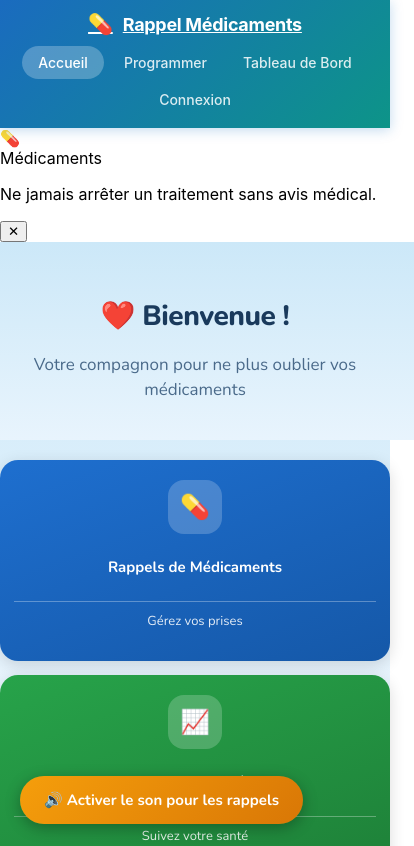
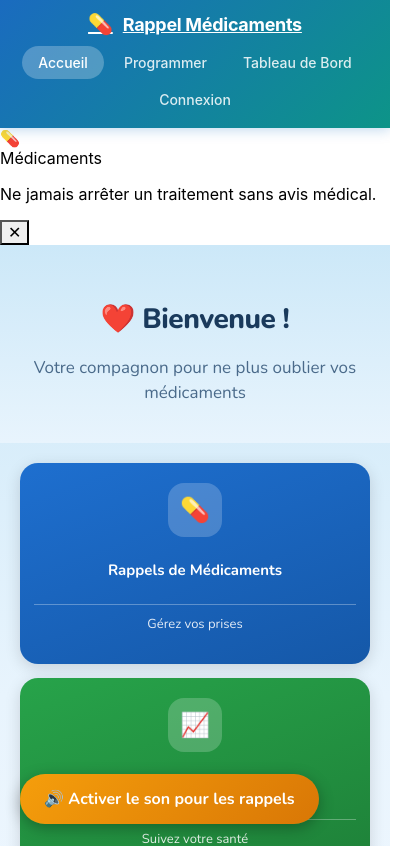
Before and after one commit to Brunbae/medication-reminder-new, a React (Create React App) app: page / in a window 390 px wide. Shown: the top 846 px of the page, 414 px wide, since content can reach past the window. Built offline with nearby package versions, Linux system fonts and the light colour scheme.

Commit message:
Fix responsive tous les telephones

```diff
--- a/public/index.html
+++ b/public/index.html
@@ -1,43 +1,24 @@
 <!DOCTYPE html>
-<html lang="en">
+<html lang="fr">
   <head>
     <meta charset="utf-8" />
     <link rel="icon" href="%PUBLIC_URL%/favicon.ico" />
-    <meta name="viewport" content="width=device-width, initial-scale=1" />
-    <meta name="theme-color" content="#000000" />
-    <meta
-      name="description"
-      content="Web site created using create-react-app"
-    />
+    <meta name="viewport" content="width=device-width, initial-scale=1, maximum-scale=5, user-scalable=yes" />
+    <meta name="theme-color" content="#0d9488" />
+    <meta name="apple-mobile-web-app-capable" content="yes" />
+    <meta name="apple-mobile-web-app-status-bar-style" content="default" />
+    <meta name="apple-mobile-web-app-title" content="Rappel Médicaments" />
+    <meta name="mobile-web-app-capable" content="yes" />
+    <meta name="description" content="Application de rappel de prise de médicaments" />
     <link rel="apple-touch-icon" href="%PUBLIC_URL%/logo192.png" />
-    <!--
-      manifest.json provides metadata used when your web app is installed on a
-      user's mobile device or desktop. See https://developers.google.com/web/fundamentals/web-app-manifest/
-    -->
     <link rel="manifest" href="%PUBLIC_URL%/manifest.json" />
-    <!--
-      Notice the use of %PUBLIC_URL% in the tags above.
-      It will be replaced with the URL of the `public` folder during the build.
-      Only files inside the `public` folder can be referenced from the HTML.
-
-      Unlike "/favicon.ico" or "favicon.ico", "%PUBLIC_URL%/favicon.ico" will
-      work correctly both with client-side routing and a non-root public URL.
-      Learn how to configure a non-root public URL by running `npm run build`.
-    -->
-    <title>React App</title>
+    <link rel="preconnect" href="https://fonts.googleapis.com" />
+    <link rel="preconnect" href="https://fonts.gstatic.com" crossorigin />
+    <link href="https://fonts.googleapis.com/css2?family=Nunito:wght@400;600;700;800;900&display=swap" rel="stylesheet" />
+    <title>Rappel Médicaments</title>
   </head>
   <body>
-    <noscript>You need to enable JavaScript to run this app.</noscript>
+    <noscript>Activez JavaScript pour utiliser cette application.</noscript>
     <div id="root"></div>
-    <!--
-      This HTML file is a template.
-      If you open it directly in the browser, you will see an empty page.
-
-      You can add webfonts, meta tags, or analytics to this file.
-      The build step will place the bundled scripts into the <body> tag.
-
-      To begin the development, run `npm start` or `yarn start`.
-      To create a production bundle, use `npm run build` or `yarn build`.
-    -->
   </body>
 </html>
--- a/src/index.css
+++ b/src/index.css
@@ -1,13 +1,46 @@
+* {
+  box-sizing: border-box;
+  -webkit-tap-highlight-color: transparent;
+  -webkit-text-size-adjust: 100%;
+  -ms-text-size-adjust: 100%;
+}
+
+html {
+  height: 100%;
+  overflow-x: hidden;
+}
+
 body {
   margin: 0;
+  padding: 0;
+  min-height: 100%;
+  overflow-x: hidden;
   font-family: -apple-system, BlinkMacSystemFont, 'Segoe UI', 'Roboto', 'Oxygen',
-    'Ubuntu', 'Cantarell', 'Fira Sans', 'Droid Sans', 'Helvetica Neue',
-    sans-serif;
+    'Ubuntu', 'Cantarell', 'Fira Sans', 'Droid Sans', 'Helvetica Neue', sans-serif;
   -webkit-font-smoothing: antialiased;
   -moz-osx-font-smoothing: grayscale;
 }
 
-code {
-  font-family: source-code-pro, Menlo, Monaco, Consolas, 'Courier New',
-    monospace;
+/* Empêche le zoom automatique sur iOS quand on clique sur un input */
+input, select, textarea, button {
+  font-size: 16px !important;
+  -webkit-appearance: none;
+  border-radius: 0;
 }
+
+/* Fix Safari 100vh */
+#root {
+  min-height: 100vh;
+  min-height: -webkit-fill-available;
+}
+
+/* Responsive global */
+img {
+  max-width: 100%;
+  height: auto;
+}
+
+/* Scrollbar propre */
+::-webkit-scrollbar { width: 6px; }
+::-webkit-scrollbar-track { background: #f1f1f1; }
+::-webkit-scrollbar-thumb { background: #0d9488; border-radius: 3px; }
```
